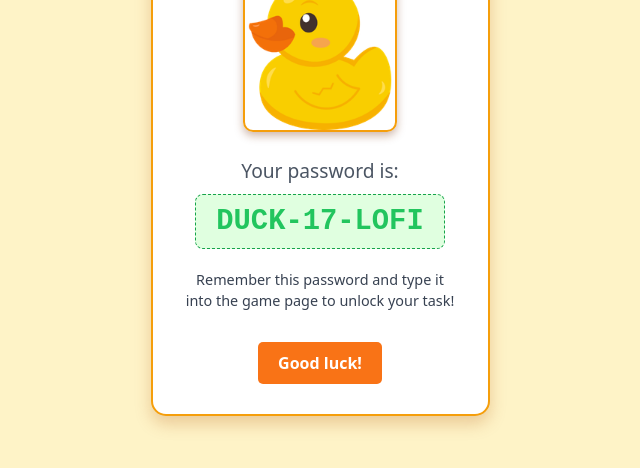
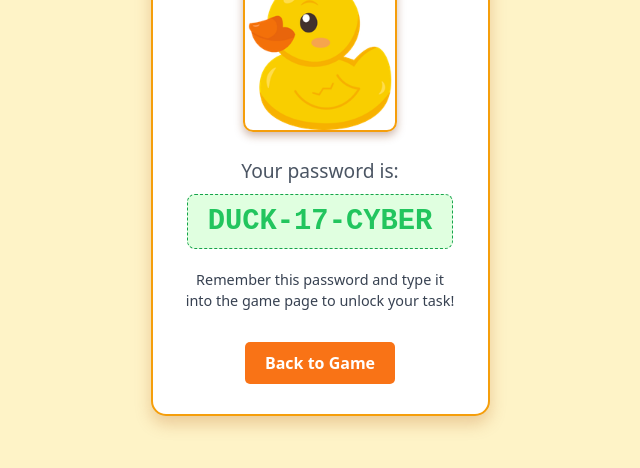
Before and after one commit to geo-fpires/duck-hunt-game, a plain HTML site: page duck17_password.html in a window 1280 px wide. Shown: the part 268-736 px from the top of the page, without its empty margins (320-960 px from the left). Drawn offline with Linux system fonts and the light colour scheme.

Commit message:
Update duck17_password.html

```diff
--- a/duck17_password.html
+++ b/duck17_password.html
@@ -83,11 +83,11 @@
         <h1>Duck 17</h1>
         <img src="duck.png" alt="Duck 17" class="duck-image">
         <div class="password-label">Your password is:</div>
-        <div class="password-value">DUCK-17-LOFI</div>
+        <div class="password-value">DUCK-17-CYBER</div>
         <div class="instructions">
             Remember this password and type it into the game page to unlock your task!
         </div>
-        <div class="back-to-game-btn">Good luck!</div>
+        <a href="index.html" class="back-to-game-btn">Back to Game</a>
     </div>
 </body>
 </html>
```
